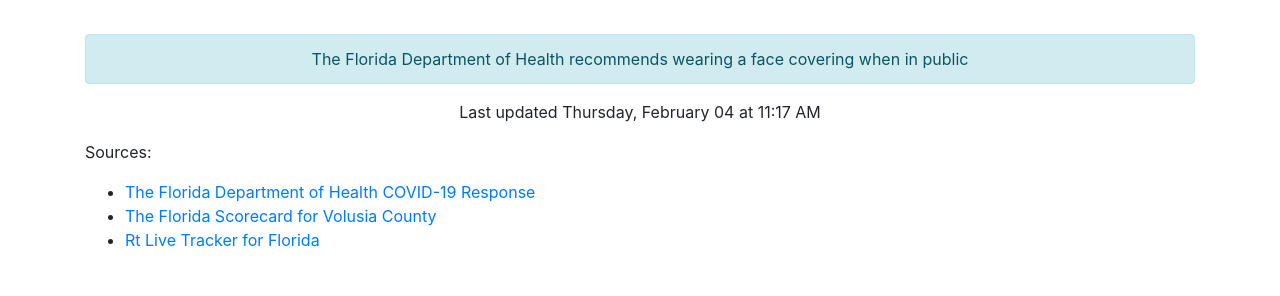
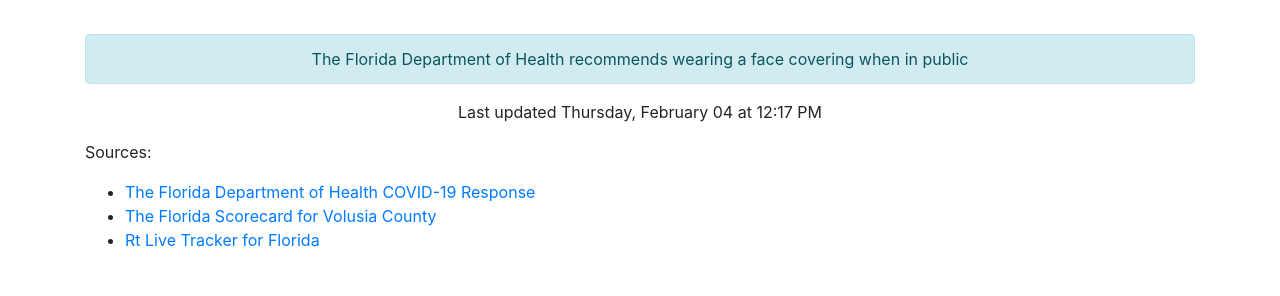
Before and after one commit to thinkjson/timeforchurch, a Jekyll site: the page built from index.md, in a window 1280 px wide. Shown: the part 544-840 px from the top of the page. Built offline with Jekyll 4.4.1, drawn with Linux system fonts in a browser that asks for light colours; our own code applies the rules of GitHub Pages for plain Markdown files.

Commit message:
Updating data

```diff
--- a/_includes/data.html
+++ b/_includes/data.html
@@ -10,4 +10,4 @@
     <div class="outcome text-success">YES</div>
     <div class="alert alert-info" role="alert">The Florida Department of Health recommends wearing a face covering when in public</div>
 
-    <p>Last updated Thursday, February 04 at 11:17 AM</p>
+    <p>Last updated Thursday, February 04 at 12:17 PM</p>
```
